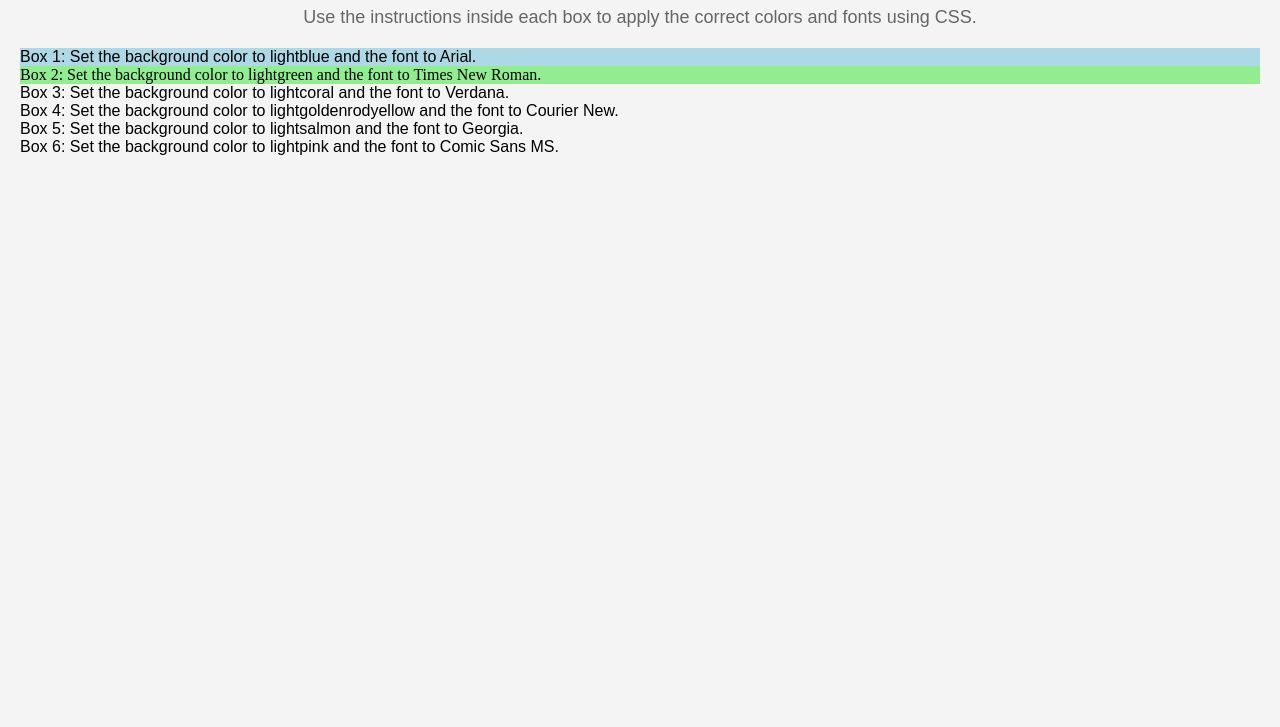
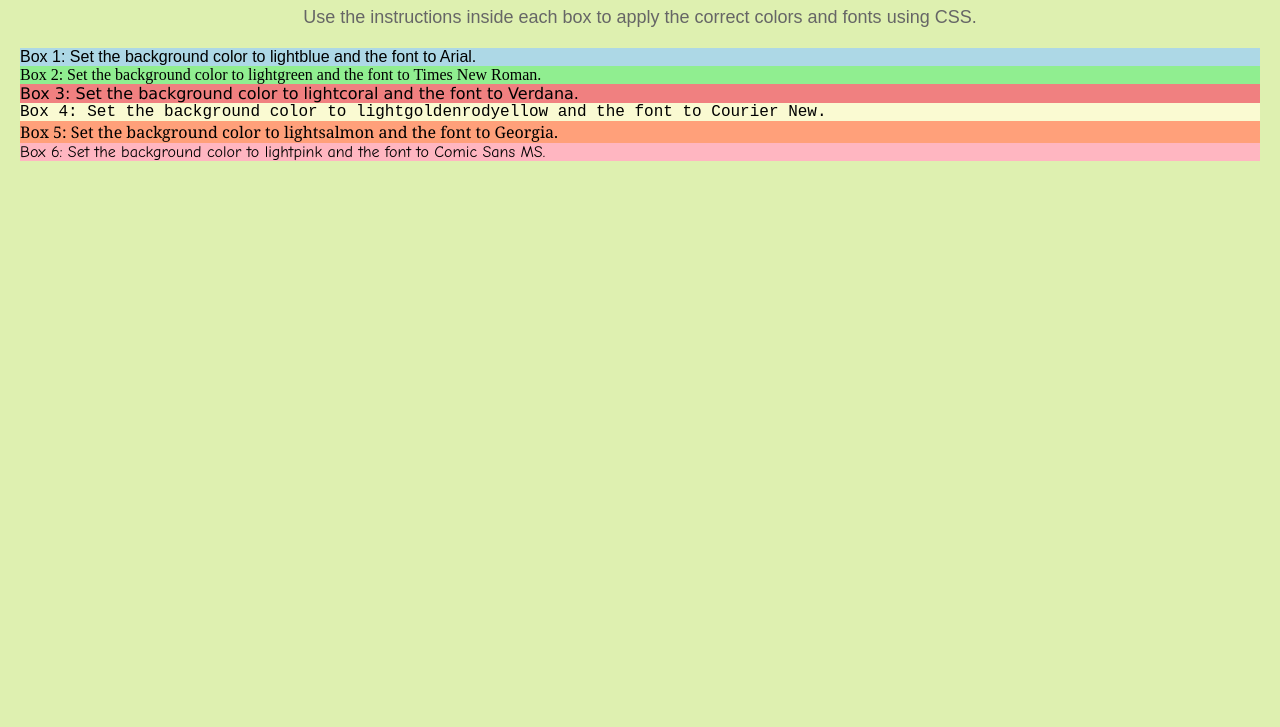
Before and after one commit to paulmayer-fullstacker/week1, a plain HTML site: page ColorsAndFonts/index.htm in a window 1280 px wide. Shown: the part 73-800 px from the top of the page. Drawn offline with Linux system fonts and the light colour scheme.

Commit message:
Completed ColorsAndFonts exercise

```diff
--- a/ColorsAndFonts/index.htm
+++ b/ColorsAndFonts/index.htm
@@ -27,15 +27,15 @@
             <p>Box 3: Set the background color to lightcoral and the font to Verdana.</p>
         </section>
 
-        <section class="exercise-box">
+        <section class="exercise-box box-4">
             <p>Box 4: Set the background color to lightgoldenrodyellow and the font to Courier New.</p>
         </section>
 
-        <section class="exercise-box">
+        <section class="exercise-box box-5">
             <p>Box 5: Set the background color to lightsalmon and the font to Georgia.</p>
         </section>
 
-        <section class="exercise-box">
+        <section class="exercise-box box-6">
             <p>Box 6: Set the background color to lightpink and the font to Comic Sans MS.</p>
         </section>
     </main>
--- a/ColorsAndFonts/style.css
+++ b/ColorsAndFonts/style.css
@@ -1,7 +1,7 @@
 /* General Styles */
 body {
     font-family: Arial, sans-serif;
-    background-color: #f4f4f4;
+    background-color: #def0b0;
     margin: 20px;
     padding: 0;
 }
@@ -69,3 +69,27 @@ header p {
     font-family: 'Times New Roman', Times, serif
     /* Green */
 }
+
+.box-3 {
+    background-color: lightcoral;
+    font-family: 'Verdana', Times, serif
+    /* Light Coral */
+}
+
+.box-4 {
+    background-color:  lightgoldenrodyellow;
+    font-family: 'Courier New', Times, serif
+    /* Light Goldenrod Yellow */
+}
+
+.box-5 {
+    background-color:  lightsalmon;
+    font-family: 'Georgia', Times, serif
+    /* Light Salmonw */
+}
+
+.box-6 {
+    background-color:   lightpink;
+    font-family: 'Comic Sans MS', Times, serif
+    /* Light Pink */
+}
```
